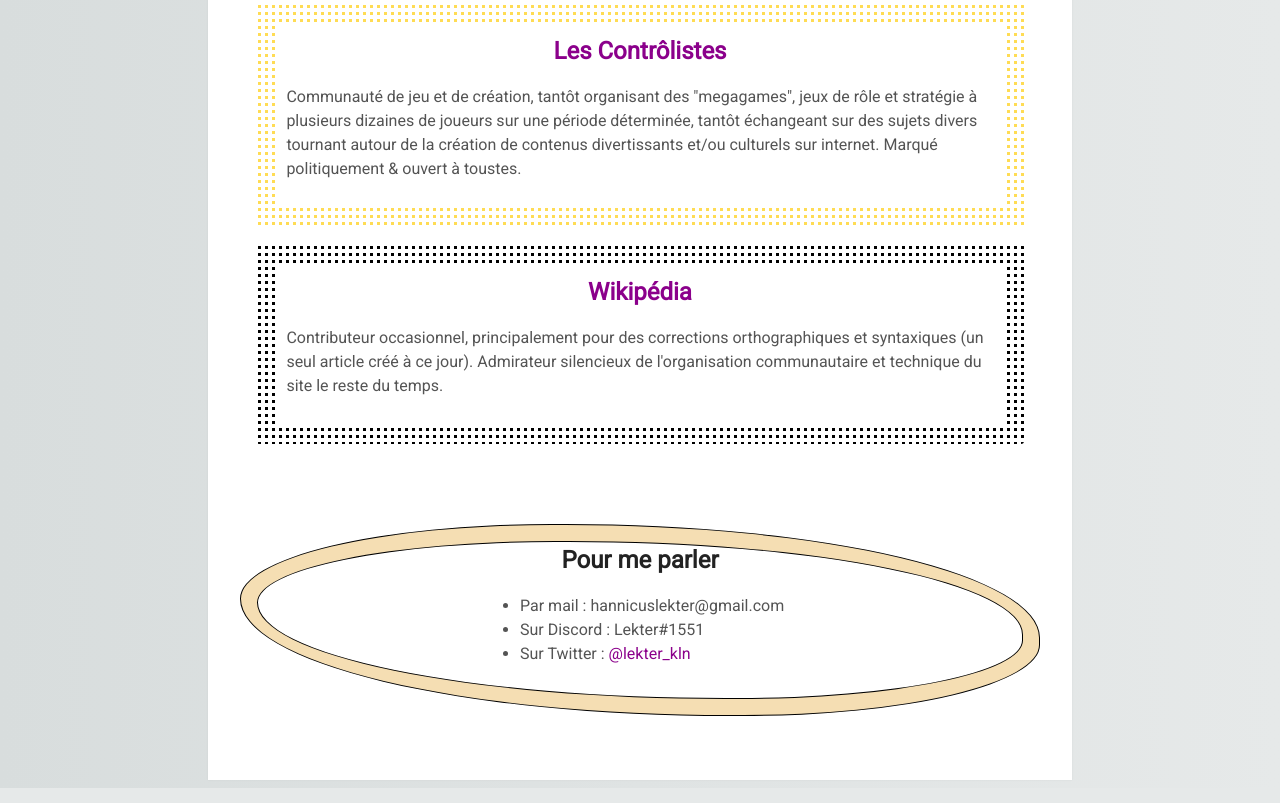
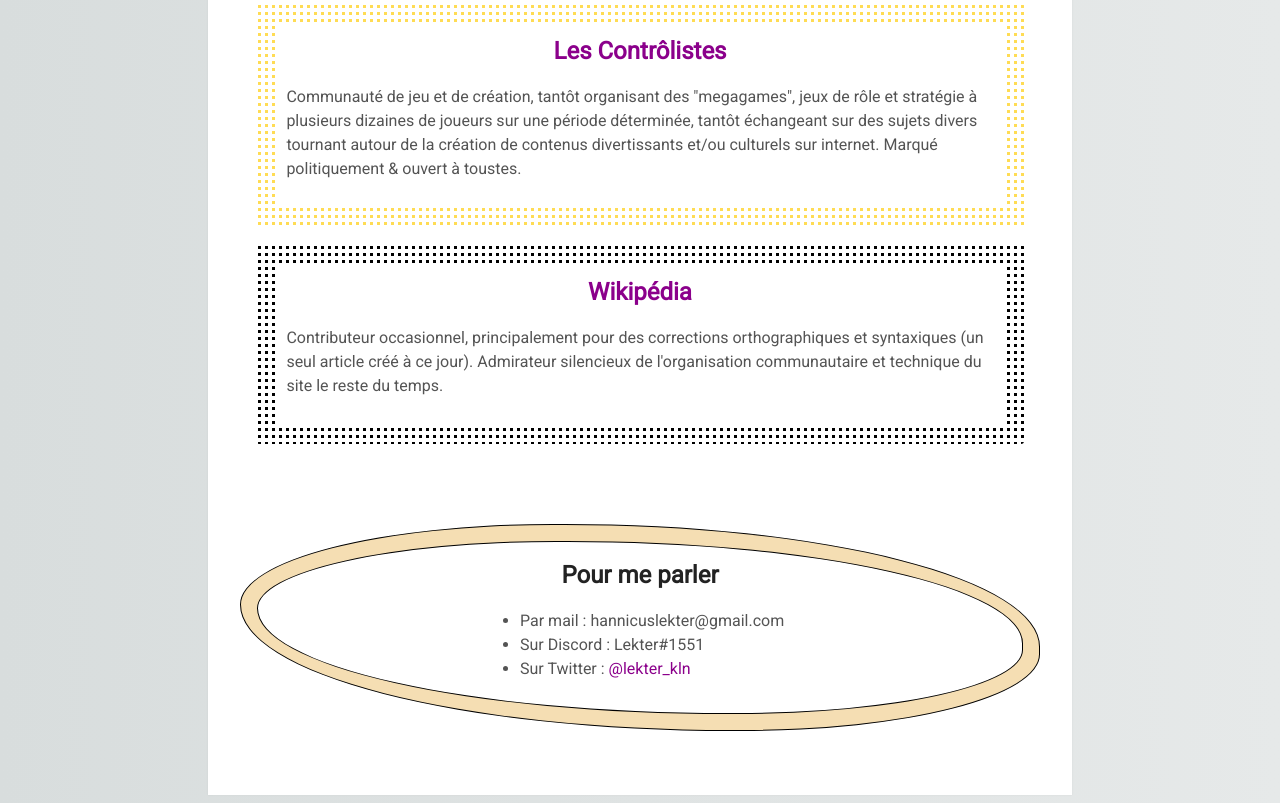
Before and after one commit to H-Lekter/H-Lekter.github.io, a plain HTML site: page index.html in a window 1280 px wide. Shown: the part 482-1285 px from the top of the page. Drawn offline with Linux system fonts and the light colour scheme.

Commit message:
Update index.html

```diff
--- a/index.html
+++ b/index.html
@@ -51,7 +51,7 @@
 
         <div class="wobble" style="background-color: wheat; margin-top: 5rem; padding: 1em;">
             <div class="wobble" style="background-color: white">
-                <h3 style="text-align: center">Pour me parler</h3>
+                <h3 style="text-align: center; margin: 0.6em 0 0.3em 0;">Pour me parler</h3>
                 <ul style="max-width: 280px; display: block; margin-left: auto; margin-right: auto; padding-bottom: 1em;">
                     <li>Par mail : hannicuslekter@gmail.com</li>
                     <li>Sur Discord : Lekter#1551</li>
```
